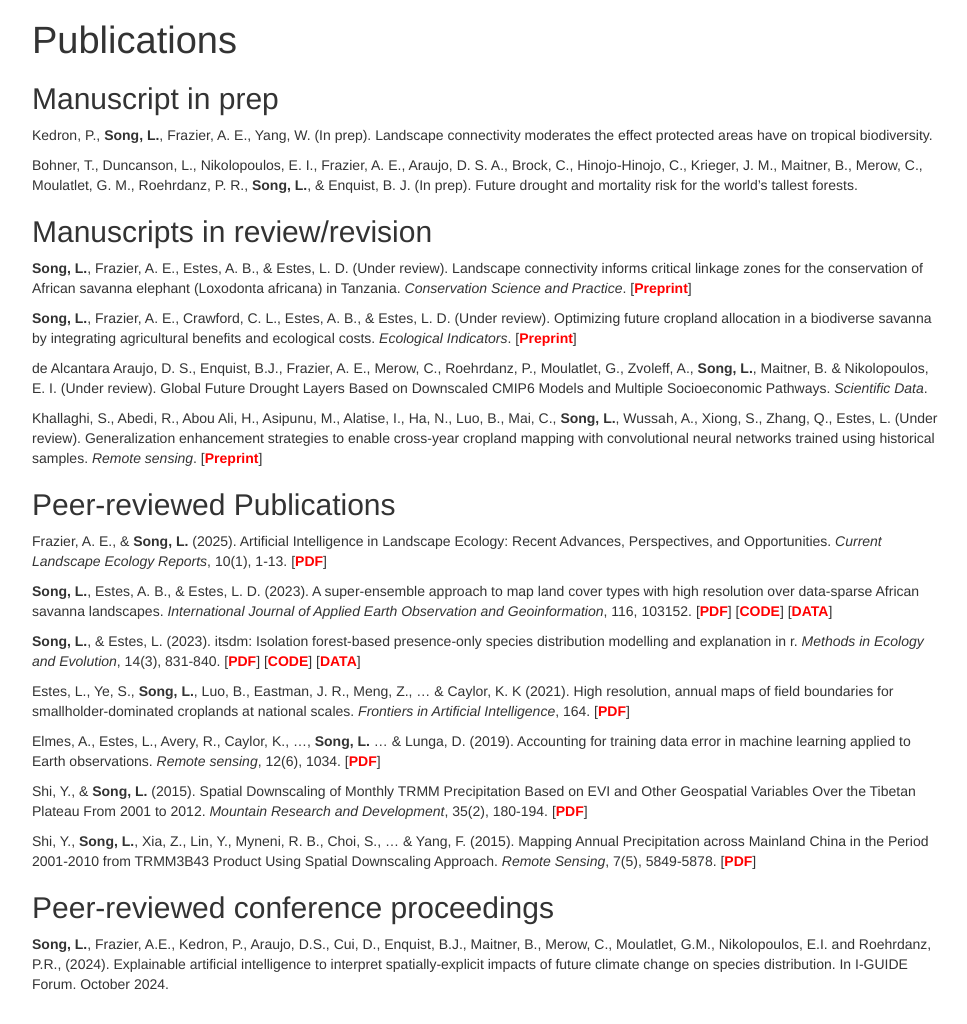
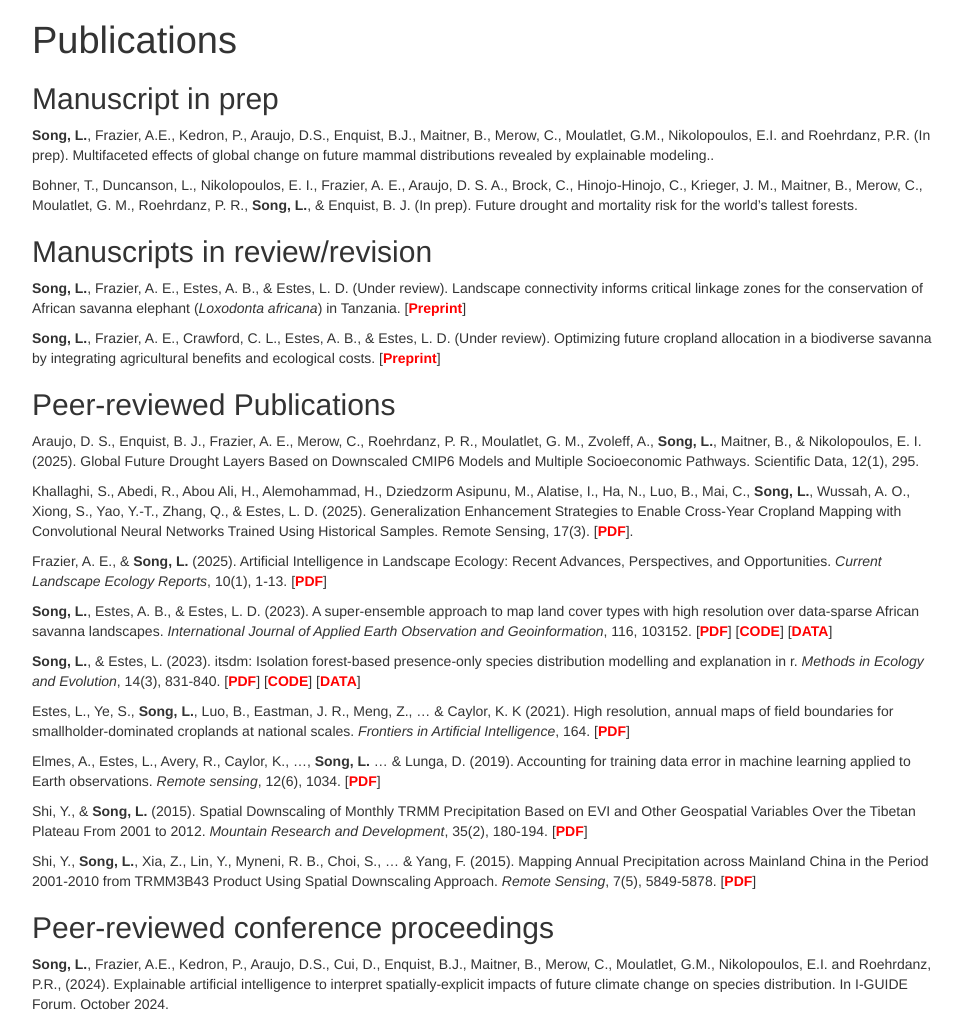
Before and after one commit to LLeiSong/website, a Jekyll site: the page _pages/publications.html, which Jekyll copies as it is, in a window 1280 px wide. Shown: the whole page, without its empty margins (153-1120 px from the left). Built offline with Jekyll 4.4.1, drawn with Linux system fonts in a browser that asks for light colours.

Commit message:
Update cv and announce the new appointment

```diff
--- a/_pages/publications.html
+++ b/_pages/publications.html
@@ -355,9 +355,11 @@ display: none;
 
 <div id="manuscript-in-prep" class="section level2">
 <h2>Manuscript in prep</h2>
-<p>Kedron, P., <strong>Song, L.</strong>, Frazier, A. E., Yang, W. (In
-prep). Landscape connectivity moderates the effect protected areas have
-on tropical biodiversity.</p>
+<p><strong>Song, L.</strong>, Frazier, A.E., Kedron, P., Araujo, D.S.,
+Enquist, B.J., Maitner, B., Merow, C., Moulatlet, G.M., Nikolopoulos,
+E.I. and Roehrdanz, P.R. (In prep). Multifaceted effects of global
+change on future mammal distributions revealed by explainable
+modeling..</p>
 <p>Bohner, T., Duncanson, L., Nikolopoulos, E. I., Frazier, A. E.,
 Araujo, D. S. A., Brock, C., Hinojo-Hinojo, C., Krieger, J. M., Maitner,
 B., Merow, C., Moulatlet, G. M., Roehrdanz, P. R., <strong>Song,
@@ -368,26 +370,26 @@ mortality risk for the world’s tallest forests.</p>
 <h2>Manuscripts in review/revision</h2>
 <p><strong>Song, L.</strong>, Frazier, A. E., Estes, A. B., &amp; Estes,
 L. D. (Under review). Landscape connectivity informs critical linkage
-zones for the conservation of African savanna elephant (Loxodonta
-africana) in Tanzania. <em>Conservation Science and Practice</em>. [<a href="https://doi.org/10.31219/osf.io/wmg97"><span style="color:red"><strong>Preprint</strong></span></a>]</p>
+zones for the conservation of African savanna elephant (<em>Loxodonta
+africana</em>) in Tanzania. [<a href="https://doi.org/10.31219/osf.io/wmg97"><span style="color:red"><strong>Preprint</strong></span></a>]</p>
 <p><strong>Song, L.</strong>, Frazier, A. E., Crawford, C. L., Estes, A.
 B., &amp; Estes, L. D. (Under review). Optimizing future cropland
 allocation in a biodiverse savanna by integrating agricultural benefits
-and ecological costs. <em>Ecological Indicators</em>. [<a href="https://doi.org/10.31219/osf.io/4xnwb"><span style="color:red"><strong>Preprint</strong></span></a>]</p>
-<p>de Alcantara Araujo, D. S., Enquist, B.J., Frazier, A. E., Merow, C.,
-Roehrdanz, P., Moulatlet, G., Zvoleff, A., <strong>Song, L.</strong>,
-Maitner, B. &amp; Nikolopoulos, E. I. (Under review). Global Future
-Drought Layers Based on Downscaled CMIP6 Models and Multiple
-Socioeconomic Pathways. <em>Scientific Data</em>.</p>
-<p>Khallaghi, S., Abedi, R., Abou Ali, H., Asipunu, M., Alatise, I., Ha,
-N., Luo, B., Mai, C., <strong>Song, L.</strong>, Wussah, A., Xiong, S.,
-Zhang, Q., Estes, L. (Under review). Generalization enhancement
-strategies to enable cross-year cropland mapping with convolutional
-neural networks trained using historical samples. <em>Remote
-sensing</em>. [<a href="https://arxiv.org/abs/2408.06467"><span style="color:red"><strong>Preprint</strong></span></a>]</p>
+and ecological costs. [<a href="https://doi.org/10.31219/osf.io/4xnwb"><span style="color:red"><strong>Preprint</strong></span></a>]</p>
 </div>
 <div id="peer-reviewed-publications" class="section level2">
 <h2>Peer-reviewed Publications</h2>
+<p>Araujo, D. S., Enquist, B. J., Frazier, A. E., Merow, C., Roehrdanz,
+P. R., Moulatlet, G. M., Zvoleff, A., <strong>Song, L.</strong>,
+Maitner, B., &amp; Nikolopoulos, E. I. (2025). Global Future Drought
+Layers Based on Downscaled CMIP6 Models and Multiple Socioeconomic
+Pathways. Scientific Data, 12(1), 295.</p>
+<p>Khallaghi, S., Abedi, R., Abou Ali, H., Alemohammad, H., Dziedzorm
+Asipunu, M., Alatise, I., Ha, N., Luo, B., Mai, C., <strong>Song,
+L.</strong>, Wussah, A. O., Xiong, S., Yao, Y.-T., Zhang, Q., &amp;
+Estes, L. D. (2025). Generalization Enhancement Strategies to Enable
+Cross-Year Cropland Mapping with Convolutional Neural Networks Trained
+Using Historical Samples. Remote Sensing, 17(3). [<a href="https://doi.org/10.3390/rs17030474"><span style="color:red"><strong>PDF</strong></span></a>].</p>
 <p>Frazier, A. E., &amp; <strong>Song, L.</strong> (2025). Artificial
 Intelligence in Landscape Ecology: Recent Advances, Perspectives, and
 Opportunities. <em>Current Landscape Ecology Reports</em>, 10(1), 1-13.
```
Also changed, not shown: _pages/about.html (+25 -21 lines), _pages/about.md (+5 -3 lines), _pages/publications.md (+7 -8 lines), 2 other files.
